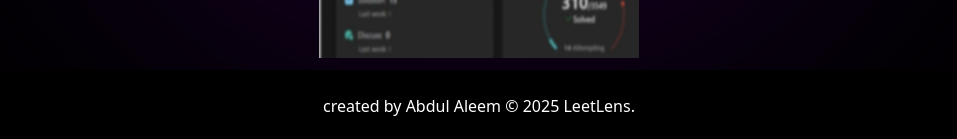
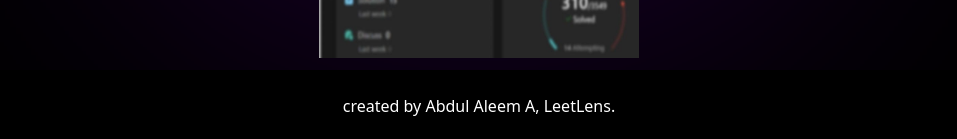
Before and after one commit to Abdul-Aleem-12/LeetLens_frontend, a React (Vite) app: page /about in a window 1280 px wide. Shown: the part 874-1013 px from the top of the page, without its empty margins (161-1118 px from the left). Built offline with nearby package versions, Linux system fonts and the light colour scheme; a web font is replaced by a local one.

Commit message:
removed copywrite

```diff
--- a/src/Footer.tsx
+++ b/src/Footer.tsx
@@ -2,7 +2,7 @@ const Footer = () => {
     const year = new Date().getFullYear();
     return (
       <footer className="w-full mt-auto bg-black text-white text-center py-6 text-sm md:text-base shadow-inner">
-        created by Abdul Aleem © {year} LeetLens.
+        created by Abdul Aleem A, LeetLens.
       </footer>
     );
   };
```
